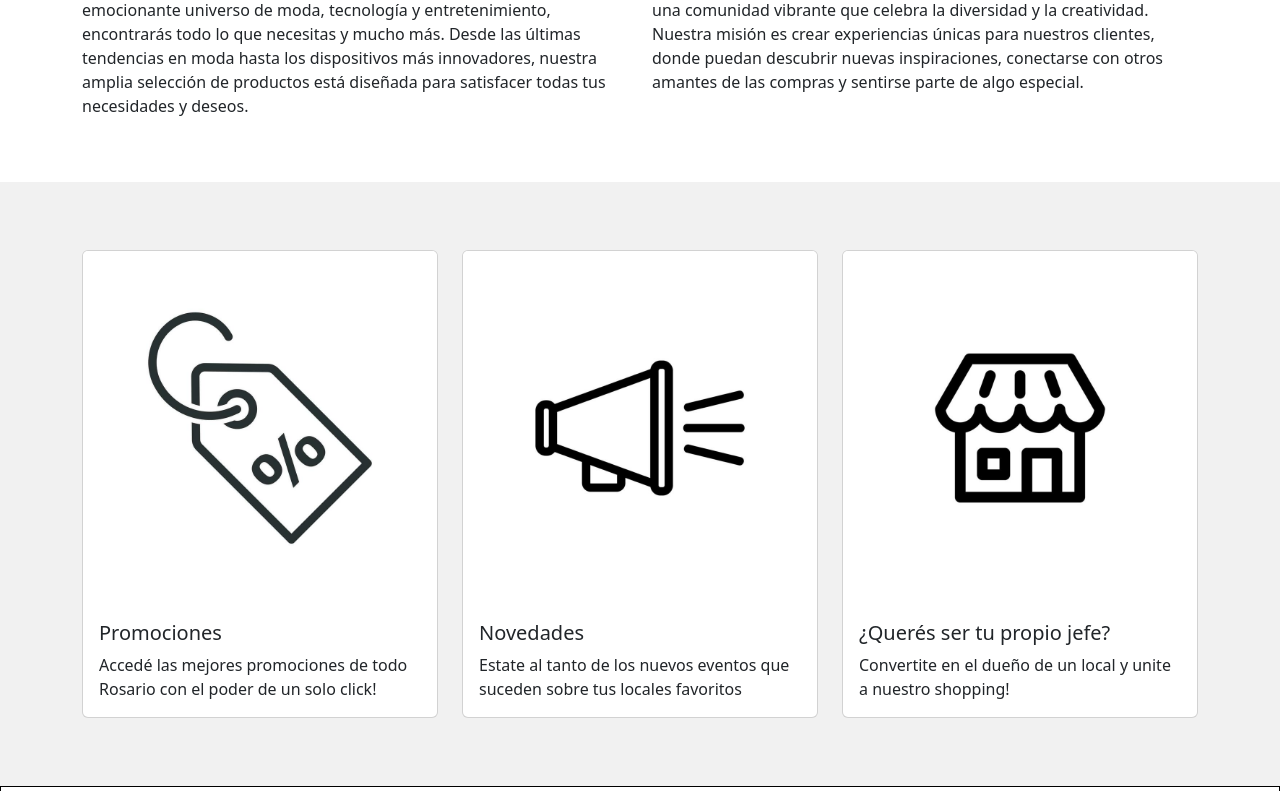
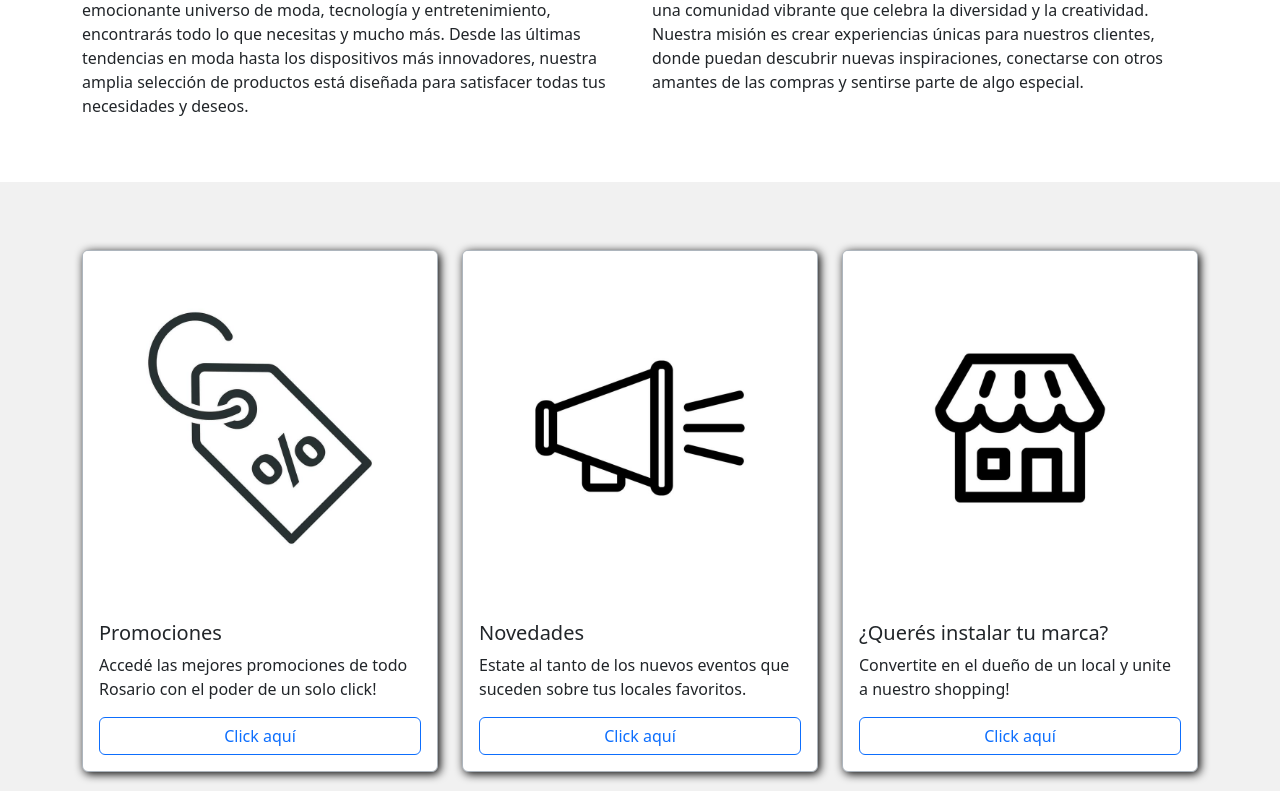
Before and after one commit to LucaOlivieri03/tp-entornos, a PHP site: page / in a window 1280 px wide. Shown: the part 920-1711 px from the top of the page. Run offline with PHP 8.4, Linux system fonts and the light colour scheme; some libraries are stand-ins or nearby versions; grey boxes are pictures that could not be loaded.

Commit message:
Agregado botón tarjetas y estilo a tarjetas, arreglado espaciado footer inferior

```diff
--- a/estilogeneral.css
+++ b/estilogeneral.css
@@ -11,6 +11,10 @@
 
 .nav-link {
     font-size: 22px !important;
+}
+
+.card{
+    box-shadow: 2px 2px 10px black;
 }
 
 .footersuperior {
@@ -38,6 +42,8 @@
 
 .footerinf {
     background-color: rgb(19, 18, 18);
+    padding-top:20px;
+
 }
 
 .itemfooter {
--- a/index.php
+++ b/index.php
@@ -49,11 +49,11 @@
 
         <h2>Shopping UTN, tu lugar ideal</h2>
         <div class="row">
-          <div class="col">
-          <p>¡Bienvenido a Shopping UTN, tu destino de compras favorito! En nuestro emocionante universo de moda, tecnología y entretenimiento, encontrarás todo lo que necesitas y mucho más. Desde las últimas tendencias en moda hasta los dispositivos más innovadores, nuestra amplia selección de productos está diseñada para satisfacer todas tus necesidades y deseos.</p>
-          </div>
-          <div class="col"><p>Pero en Shopping UTN, no somos solo un destino de compras; somos una comunidad vibrante que celebra la diversidad y la creatividad. Nuestra misión es crear experiencias únicas para nuestros clientes, donde puedan descubrir nuevas inspiraciones, conectarse con otros amantes de las compras y sentirse parte de algo especial.<p>
-          </div>
+        <div class="col">
+            <p>¡Bienvenido a Shopping UTN, tu destino de compras favorito! En nuestro emocionante universo de moda, tecnología y entretenimiento, encontrarás todo lo que necesitas y mucho más. Desde las últimas tendencias en moda hasta los dispositivos más innovadores, nuestra amplia selección de productos está diseñada para satisfacer todas tus necesidades y deseos.</p>
+        </div>
+        <div class="col"><p>Pero en Shopping UTN, no somos solo un destino de compras; somos una comunidad vibrante que celebra la diversidad y la creatividad. Nuestra misión es crear experiencias únicas para nuestros clientes, donde puedan descubrir nuevas inspiraciones, conectarse con otros amantes de las compras y sentirse parte de algo especial.<p>
+        </div>
         </div>
     </section>
 
@@ -63,29 +63,32 @@
         <div class="container py-5">
         <div class="row row-cols-1 row-cols-md-3">
             <div class="col">
-                <div class="card h-100">
+                <div class="card h-100 border-dark-subtle">
                 <img src="source/promociones.png" class="card-img-top" alt="promociones">
                 <div class="card-body">
                     <h5 class="card-title">Promociones</h5>
                     <p class="card-text">Accedé las mejores promociones de todo Rosario con el poder de un solo click!</p>
+                    <a href="#" class="btn btn-outline-primary w-100" >Click aquí</a>
                 </div>
                 </div>
             </div>
             <div class="col">
-                <div class="card h-100">
+                <div class="card h-100 border-dark-subtle">
                 <img src="source/novedades.png" class="card-img-top" alt="novedades">
                 <div class="card-body">
                     <h5 class="card-title">Novedades</h5>
-                    <p class="card-text">Estate al tanto de los nuevos eventos que suceden sobre tus locales favoritos</p>
+                    <p class="card-text">Estate al tanto de los nuevos eventos que suceden sobre tus locales favoritos.</p>
+                    <a href="#" class="btn btn-outline-primary w-100">Click aquí</a>
                 </div>
                 </div>
             </div>
             <div class="col">
-                <div class="card h-100">
+                <div class="card h-100 border-dark-subtle">
                 <img src="source/dueño.png" class="card-img-top" alt="creá tu local">
                 <div class="card-body">
-                    <h5 class="card-title">¿Querés ser tu propio jefe?</h5>
+                    <h5 class="card-title">¿Querés instalar tu marca?</h5>
                     <p class="card-text">Convertite en el dueño de un local y unite a nuestro shopping!</p>
+                    <a href="#" class="btn btn-outline-primary w-100">Click aquí</a>
                 </div>
                 </div>
             </div>
--- a/navbarfooter.php
+++ b/navbarfooter.php
@@ -41,8 +41,8 @@ function footer(){
   </div>
 
   <div class="footerinf mt-4">
-     <label class="mt-2 mx-3"><a class="mail" href="mailto:admin@shopping.com.ar" target="_blank">admin@shopping.com.ar</a></label>
-     <label><p>Copyright © ShoppingUtn™</p></label>
+    <label class="mt-3"><a class="mail" href="mailto:admin@shopping.com.ar" target="_blank">admin@shopping.com.ar</a></label>
+    <label><p>Copyright © ShoppingUtn™</p></label>
   </div>
   </footer>
   HTML;
```
